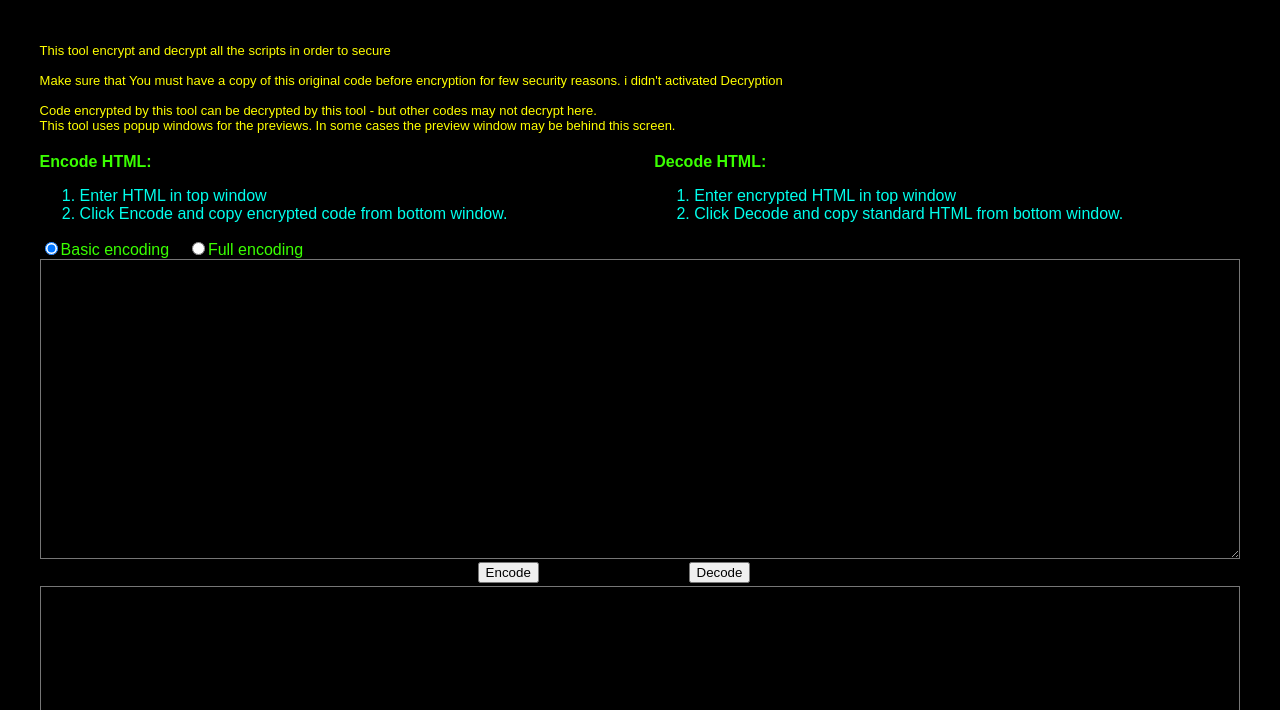
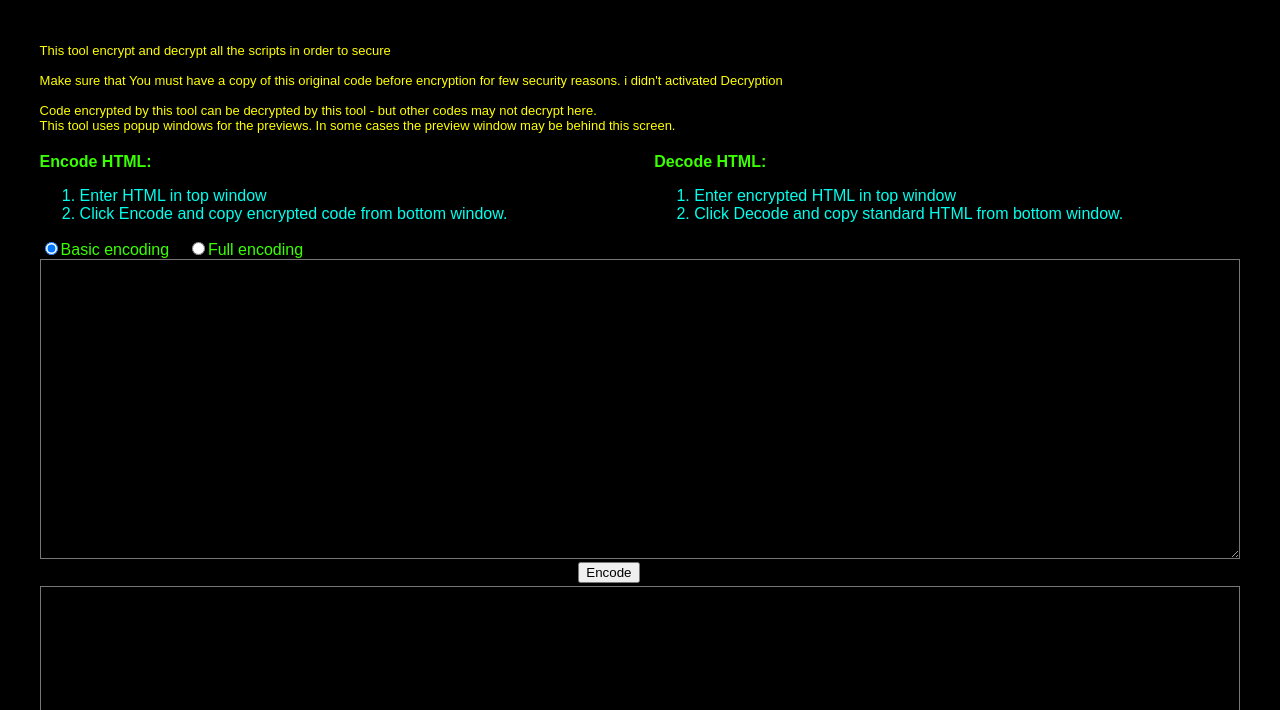
Before and after one commit to Imudaypamu/Encryptor, a plain HTML site: page index.html in a window 1280 px wide. Shown: the part 90-800 px from the top of the page. Drawn offline with Linux system fonts and the light colour scheme.

Commit message:
Update index.html
Removalnof Decryptor

```diff
--- a/index.html
+++ b/index.html
@@ -135,7 +135,7 @@ This tool uses popup windows for the previews. In some cases the preview window
 
 <td align="center">&#8593; Original Code</td>
 <td align="center"><input type="button" value="Encode" onclick="Encrypt()"> </td>
-<td align="center"><input type="button" value="Decode" onclick="Decrypt()"></td>
+<!--<td align="center"><input type="button" value="Decode" onclick="Decrypt()"></td> -->
 <td align="center">Converted Code &#8595;</td>
 
 
```
